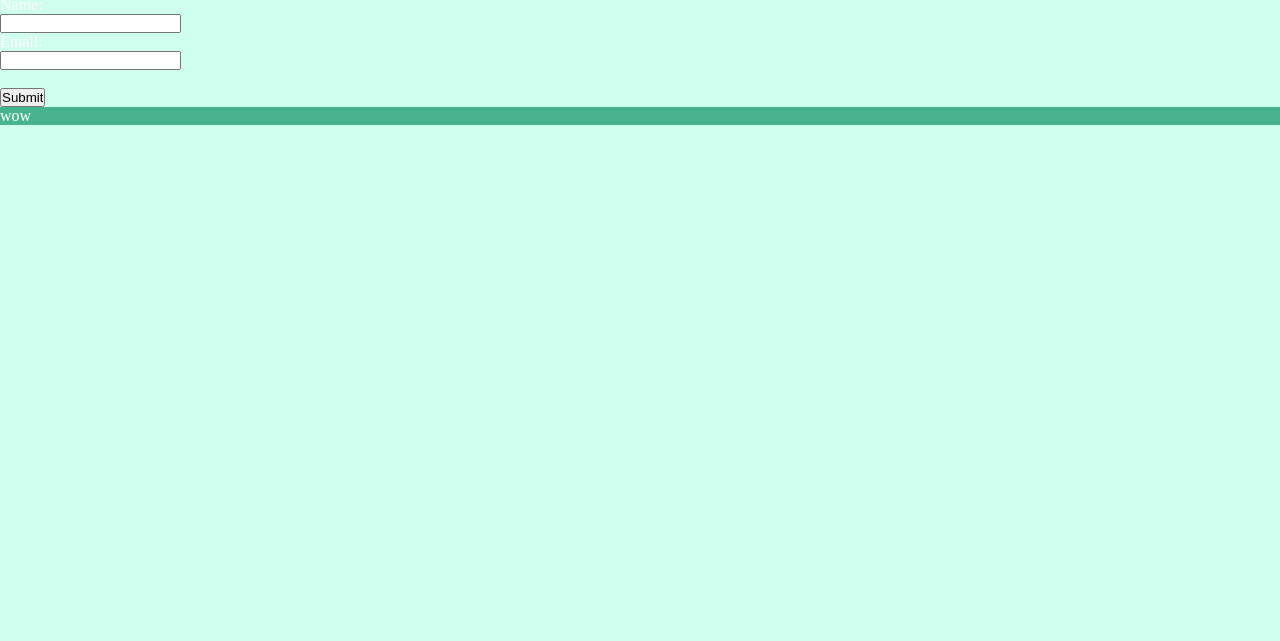
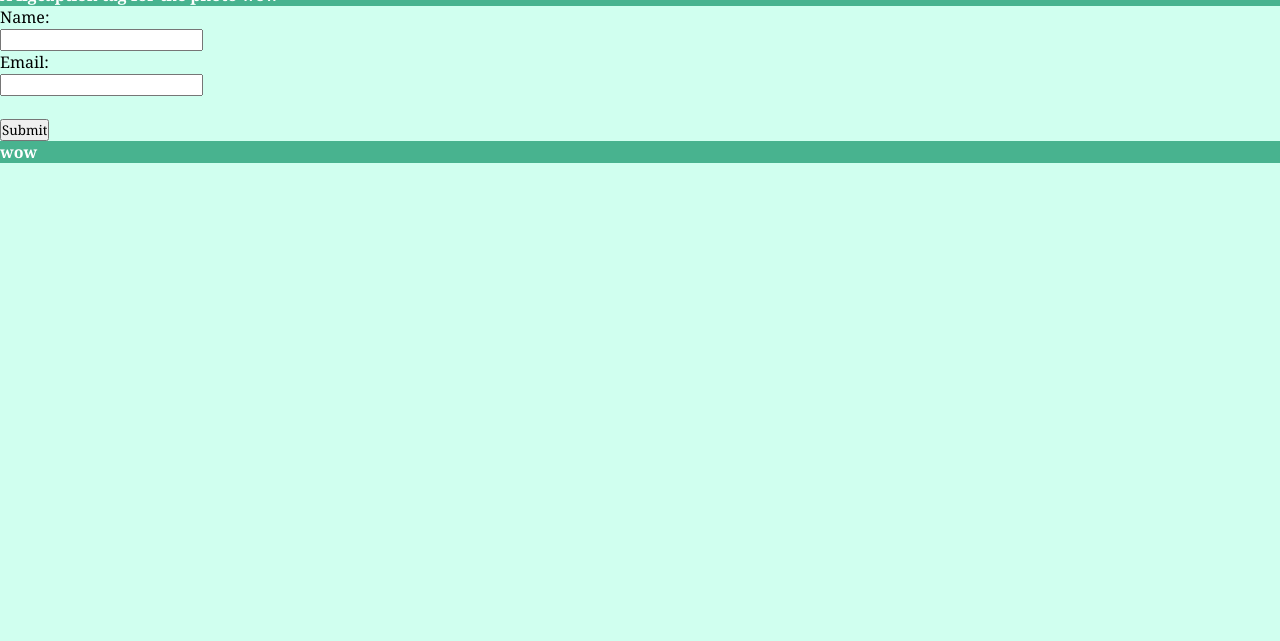
Before and after one commit to seantamturk/Mini-website-project, a plain HTML site: page index.html in a window 1280 px wide. Shown: the part 159-800 px from the top of the page. Drawn offline with Linux system fonts and the light colour scheme.

Commit message:
changes made

```diff
--- a/assets/style.css
+++ b/assets/style.css
@@ -1,6 +1,7 @@
 * {
     margin: 0;
     padding: 0;
+    font-family: Cambria, Cochin, Georgia, Times, 'Times New Roman', serif;
 }
 
 img {
@@ -15,11 +16,16 @@ body {
     color: white;
 }
 
+
 header {
 
     background-color: rgb(72, 179, 143);
     color: white;
 }
+
+.formcolor {
+    color: black;
+  }
 
 footer {
     width: 100%;
@@ -27,8 +33,3 @@ footer {
     background-color: rgb(72, 179, 143);
     color: white;
 }
-
-.contact-info {
-
-    color: black;
-  }
--- a/index.html
+++ b/index.html
@@ -12,7 +12,7 @@
             <img src="./assets/maxresdefault.jpg" alt="Scientist" />
             <figcaption><h4>A figcaption tag for the photo wow</h4></figcaption>
         </header>
-        <form action="">
+            <form class="formcolor">
                 <label for="fname">Name:</label><br>
                 <input type="text" id="fname" name="fname" value=""><br>
                 <label for="lname">Email:</label><br>
@@ -20,7 +20,7 @@
                 <input type="submit" value="Submit">
             </form>
         <footer>
-            <p>wow</p>
+            <h4><p>wow</p><h4>
         </footer>
     </body>
 </html>
```
Lines whose indentation alone changed are shown as unchanged.
